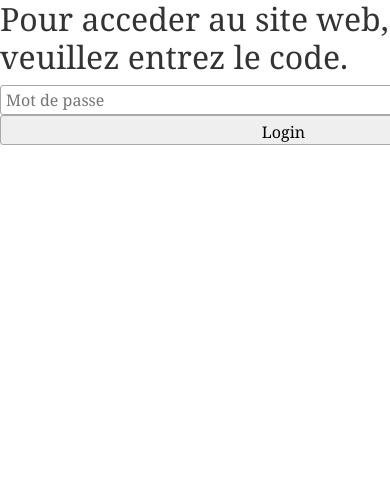
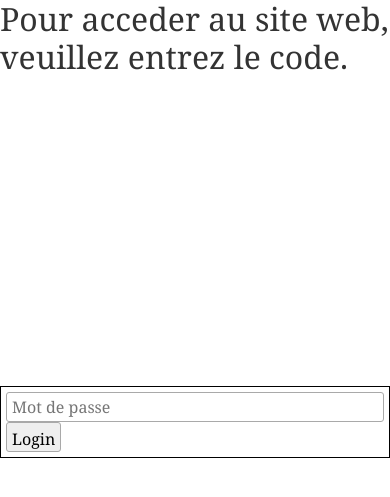
Before and after one commit to tommcn/probable-octo-pancake, a Django app: page /login/ in a window 390 px wide; the page is wider, and only the part inside the window is pictured. Shown: the top 497 px of that part. Run offline with Django 3.2, Linux system fonts and the light colour scheme; style sheets or scripts are compiled from the project's sources; some libraries are stand-ins or nearby versions.

Commit message:
mobile responsive

```diff
--- a/codes/static/codes/style.css
+++ b/codes/static/codes/style.css
@@ -23,6 +23,7 @@ html, body {
   text-align: center;
   padding: 14px 16px;
   text-decoration: none;
+  font-size: 5mm;
 }
 .bar li a:hover {
   background-color: #111;
@@ -50,9 +51,22 @@ html, body {
   float: left;
   width: 9cm;
   padding: 20px;
-  bottom: 0;
   height: fit-content;
-  margin-left: 20px;
+  margin-right: 20px;
+}
+
+.wrapper {
+  border: 2px solid #000;
+  overflow: hidden;
+}
+
+.wrapper div {
+  min-height: 200px;
+  padding: 10px;
+}
+
+.clear {
+  clear: both;
 }
 
 .menu-class {
@@ -68,14 +82,18 @@ html, body {
 }
 
 .focus {
-  margin-left: 11cm;
+  overflow: hidden;
+  margin: 10px;
   margin-top: 2%;
+  float: right;
+  width: calc(100% - 11cm);
 }
 
 .table-class {
   float: right;
   width: 100%;
   align-self: center;
+  overflow-x: auto;
 }
 
 hr {
@@ -130,4 +148,44 @@ label {
   border-radius: 3px;
 }
 
+#login {
+  border: 1px solid black;
+  width: fit-content;
+  padding: 5px;
+  position: absolute;
+  top: 50%;
+  left: 50%;
+  transform: translate(-50%, -50%);
+}
+#login .submitbtn {
+  width: fit-content;
+}
+
+@media only screen and (max-width: 600px) {
+  #login {
+    width: 100%;
+  }
+  #login input {
+    width: 100%;
+  }
+
+  .bar {
+    font-size: 7mm;
+  }
+
+  input {
+    width: 100%;
+  }
+
+  .classes {
+    width: 100%;
+    padding: 20px;
+  }
+
+  .focus {
+    width: 100%;
+    padding: 20px;
+  }
+}
+
 /*# sourceMappingURL=style.css.map */
--- a/codes/static/codes/style.scss
+++ b/codes/static/codes/style.scss
@@ -31,6 +31,7 @@ html, body {
         text-align: center;
         padding: 14px 16px;
         text-decoration: none;
+        font-size: 5mm;
     }
 
     li a:hover {
@@ -62,10 +63,26 @@ html, body {
     float: left;
     width: $side-width;
     padding: 20px;
-    bottom: 0;
     height: fit-content;
-    margin-left: 20px;
+    margin-right:20px;
 }
+
+.wrapper {
+    border : 2px solid #000;
+    overflow:hidden;
+}
+
+.wrapper div {
+     min-height: 200px;
+     padding: 10px;
+}
+
+.clear {
+    clear: both;
+}
+
+
+
 
 .menu-class {
     color: #fff;
@@ -82,14 +99,18 @@ html, body {
 }
 
 .focus {
-    margin-left: $side-width + 2;
+    overflow:hidden;
+    margin:10px;
     margin-top: 2%;
+    float: right;
+    width: calc(100% - 11cm);
 }
 
 .table-class {
     float: right;
     width: 100%;
     align-self: center;
+    overflow-x: auto;
 }
 
 hr {
@@ -143,3 +164,47 @@ label {
     border: 1px solid green;
     border-radius: 3px;
 }
+
+#login {
+    border: 1px solid black;
+    width: fit-content;
+    padding: 5px;
+
+    position: absolute;
+    top: 50%;
+    left: 50%;
+    transform: translate(-50%, -50%);
+
+
+    .submitbtn {
+        width: fit-content;
+    }
+}
+
+@media only screen and (max-width: 600px) {
+    #login {
+        width: 100%;
+
+        input {
+            width: 100%;
+        }
+    }
+
+    .bar {
+        font-size: 7mm;
+    }
+
+    input {
+        width: 100%;
+    }
+
+    .classes {
+        width: 100%;
+        padding: 20px;
+    }
+
+    .focus {
+        width: 100%;
+        padding: 20px;
+    }
+}
--- a/codes/templates/codes/login.html
+++ b/codes/templates/codes/login.html
@@ -3,8 +3,10 @@
     <head>
             <link rel="stylesheet" href="https://stackpath.bootstrapcdn.com/bootstrap/4.3.1/css/bootstrap.min.css" integrity="sha384-ggOyR0iXCbMQv3Xipma34MD+dH/1fQ784/j6cY/iJTQUOhcWr7x9JvoRxT2MZw1T" crossorigin="anonymous">
             {% load static %}
-            <link rel="stylesheet" type="text/css" href="{% static 'web/style.css' %}">
-            <title>Blog</title>
+            <link rel="stylesheet" type="text/css" href="{% static 'codes/style.css' %}">
+            <title>Login</title>
+            <meta name="viewport" content="width=device-width, initial-scale=1.0">
+
     </head>
     <body>
         <h2>Pour acceder au site web, veuillez entrez le code.</h2>
@@ -13,10 +15,13 @@
                 {{ message }}
             </div>
         {% endif %}
-        <form action="{% url 'login' %}" method="post">
-            {% csrf_token %}
-            <input name="password" type="password" placeholder="Mot de passe"/>
-            <input class="submitbtn" type="submit" value="Login"/>
-        </form>
-    </body>
+        <div id=login>
+            <form action="{% url 'login' %}" method="post">
+                {% csrf_token %}
+                <input name="password" type="password" placeholder="Mot de passe"/> <br>
+                <input class="submitbtn" type="submit" value="Login"/>
+            </form>
+        </div>
+
+   </body>
 </html>
--- a/codes/templates/codes/template.html
+++ b/codes/templates/codes/template.html
@@ -6,6 +6,7 @@
         {% load static %}
         {% load humanize %}
         {% load tags %}
+        <meta name="viewport" content="width=device-width, initial-scale=1.0">
         <link rel="stylesheet" type="text/css" href="{% static 'codes/style.css' %}">
         <script src="{% static 'codes/main.js' %}"></script>
 
```
Also changed, not shown: calendarSchool/settings.py (+8 -0 lines), codes/templates/codes/index.html (+18 -10 lines), codes/tests.py (+75 -1 lines), 2 other files.
